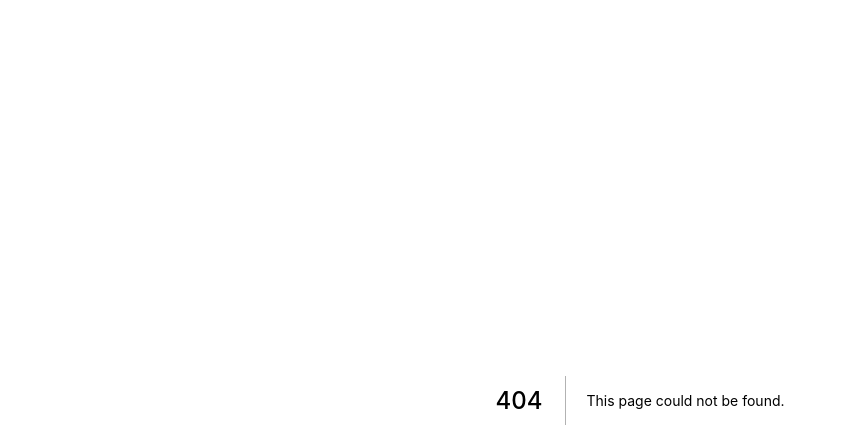
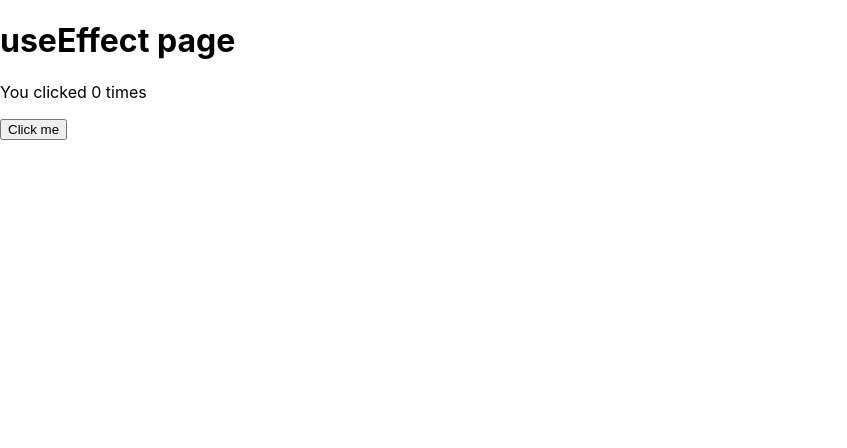
Before and after one commit to kooooichi24/nextjs-todo-app, a Next.js app: page /effect in a window 1280 px wide. Before the commit this address had no page. Shown: the top 448 px of the page, without its empty margins (0-847 px from the left). Built offline with nearby package versions, Linux system fonts and the light colour scheme.

Commit message:
[feat]: useEffect

```diff
--- /dev/null
+++ b/src/pages/effect.tsx
@@ -0,0 +1,24 @@
+import type { NextPage } from 'next'
+import { useEffect, useState } from 'react'
+
+export const Effect: NextPage = () => {
+  const [count, setCount] = useState(0)
+  useEffect(() => {
+    console.log('called useEffect callback')
+    document.title = `You clicked ${count} times`
+
+    return () => {
+      console.log('called useEffect clean up')
+    }
+  })
+
+  return (
+    <div>
+      <h1>useEffect page</h1>
+      <p>You clicked {count} times</p>
+      <button onClick={() => setCount(count + 1)}>Click me</button>
+    </div>
+  )
+}
+
+export default Effect
```
